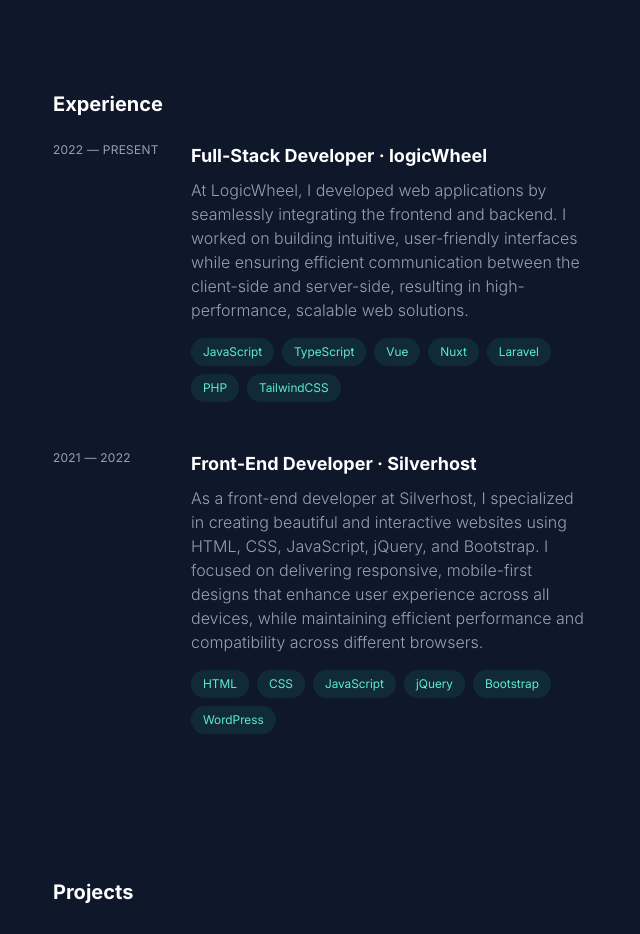
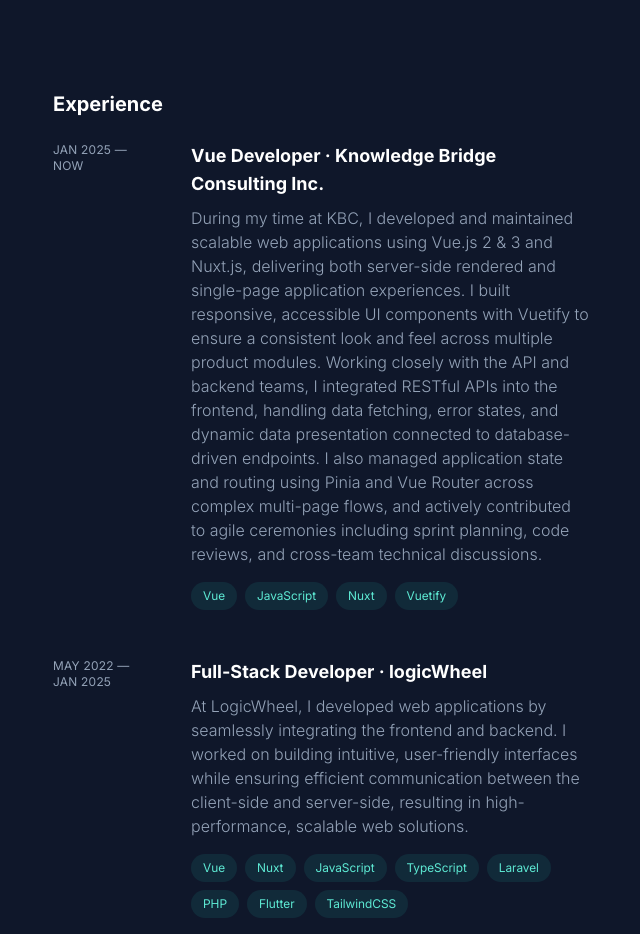
Before and after one commit to JabirWiz/protfolio, a Vue app: page / in a window 1280 px wide. Shown: the part 706-1640 px from the top of the page, without its empty margins (595-1235 px from the left). Built offline with nearby package versions, Linux system fonts and the light colour scheme.

Commit message:
new updates

```diff
--- a/src/views/HomeView.vue
+++ b/src/views/HomeView.vue
@@ -64,8 +64,8 @@
       <div class="lg:flex lg:gap-4 lg:justify-between min-h-screen">
         <div class="about flex flex-col gap-3 lg:sticky lg:w-1/2 lg:py-24 pt-10 sm:pt-16 lg:top-0 lg:max-h-screen lg:justify-between">
           <div class="flex flex-col gap-3">
-            <h1 class="text-4xl sm:text-5xl font-Inter-bold">Haseeb Kottakulam</h1>
-            <!-- <h3 class="text-xl font-Inter">Developer</h3> -->
+            <h1 class="text-4xl sm:text-5xl font-Inter-bold">Muhammed Jabir</h1>
+            <h3 class="text-xl font-Inter">Developer</h3>
             <p class="font-Inter text-slate-400">
               Building robust web solutions <br />
               with precision and flair.
@@ -108,8 +108,8 @@
           <section class="text-slate-400 mb-24 lg:mb-32">
             <p class="mb-4">I'm a passionate Full-Stack Web Developer with a background in creating dynamic and scalable web applications. With experience in front-end frameworks like <a href="https://vuejs.org/" target="_blank">Vue</a> and <a href="https://nuxt.com/" target="_blank">Nuxt</a>, and back-end technologies like <a href="https://laravel.com/" target="_blank">Laravel</a> and <a href="https://firebase.google.com/" target="_blank">Firebase</a> , I enjoy turning complex problems into efficient solutions. I thrive in collaborative environments and have a strong focus on delivering high-quality, user-centric products.</p>
             <p class="mb-4">
-              Throughout my career, I have had the opportunity to work on a variety of projects, from developing responsive e-commerce platforms to creating engaging and visually appealing websites. My experience with <a href="https://developer.mozilla.org/en-US/docs/Web/HTML" target="_blank">HTML</a>, <a href="https://developer.mozilla.org/en-US/docs/Web/CSS" target="_blank">CSS</a>, <a href="https://developer.mozilla.org/en-US/docs/Web/JavaScript" target="_blank">JavaScript</a>, <a href="https://www.typescriptlang.org/" target="_blank">TypeScript</a>, <a href="https://www.php.net/" target="_blank">PHP</a> and <a href="https://tailwindcss.com/" target="_blank">TailwindCSS</a>, enables me to deliver high-performance web solutions that prioritize both aesthetics and functionality. I believe in the importance of a mobile-first design approach, ensuring every project I work on performs
-              optimally across all devices.
+              Throughout my career, I have had the opportunity to work on a variety of projects, from developing responsive e-commerce platforms to creating engaging and visually appealing websites. My experience with <a href="https://developer.mozilla.org/en-US/docs/Web/HTML" target="_blank">HTML</a>, <a href="https://developer.mozilla.org/en-US/docs/Web/CSS" target="_blank">CSS</a>, <a href="https://developer.mozilla.org/en-US/docs/Web/JavaScript" target="_blank">JavaScript</a>, <a href="https://www.typescriptlang.org/" target="_blank">TypeScript</a>, <a href="https://www.php.net/" target="_blank">PHP</a> and <a href="https://tailwindcss.com/" target="_blank">TailwindCSS</a>, enables me to deliver high-performance web solutions that prioritize both aesthetics and functionality. I believe
+              in the importance of a mobile-first design approach, ensuring every project I work on performs optimally across all devices.
             </p>
             <p class="mb-4">Outside of development, I enjoy reading and gaming, activities that help fuel my creativity and problem-solving skills. I am constantly seeking new challenges and opportunities to grow, both personally and professionally, and I am excited to bring my expertise and enthusiasm for web development to forward-thinking projects.</p>
           </section>
@@ -118,20 +118,49 @@
           <section class="mb-24 lg:mb-32">
             <ol>
               <li class="mb-12">
+                <a href="https://kbcinc.cloud/" target="_blank" class="grid gap-4 sm:grid-cols-8 group relative">
+                  <div class="absolute -inset-x-4 -inset-y-4 -z-50 hidden rounded-md transition motion-reduce:transition-none lg:-inset-x-6 lg:block lg:group-hover:bg-slate-800/50 lg:group-hover:shadow-[inset_0_1px_0_0_rgba(148,163,184,0.1)] lg:group-hover:drop-shadow-lg"></div>
+                  <header class="tracking-wide sm:col-span-2 text-slate-400 text-xs">
+                    JAN 2025 — <br />
+                    NOW
+                  </header>
+                  <div class="sm:col-span-6">
+                    <h5 class="text-white font-Inter-bold text-lg group-hover:text-emerald-300 transition">Vue Developer · Knowledge Bridge Consulting Inc.</h5>
+                    <p class="font-Inter-light text-slate-400 mt-2">
+                      During my time at KBC, I developed and maintained scalable web applications using Vue.js 2 & 3 and Nuxt.js, delivering both server-side rendered and single-page application experiences. I built responsive, accessible UI components with Vuetify to ensure a consistent look and feel across multiple product modules. Working closely with the API and backend teams, I integrated RESTful APIs into the frontend, handling data fetching, error states, and dynamic data presentation connected to database-driven endpoints. I also managed application state and routing using Pinia and Vue Router across complex multi-page flows, and actively contributed to agile ceremonies including sprint planning, code reviews, and cross-team technical discussions.
+                    </p>
+                    <ul class="mt-4 text-sm flex flex-wrap gap-2">
+                      <li class="flex items-center rounded-full bg-teal-400/10 px-3 py-1 text-xs font-medium leading-5 text-teal-300">Vue</li>
+                      <li class="flex items-center rounded-full bg-teal-400/10 px-3 py-1 text-xs font-medium leading-5 text-teal-300">JavaScript</li>
+                      <!-- <li class="flex items-center rounded-full bg-teal-400/10 px-3 py-1 text-xs font-medium leading-5 text-teal-300">TypeScript</li> -->
+                      <li class="flex items-center rounded-full bg-teal-400/10 px-3 py-1 text-xs font-medium leading-5 text-teal-300">Nuxt</li>
+                      <li class="flex items-center rounded-full bg-teal-400/10 px-3 py-1 text-xs font-medium leading-5 text-teal-300">Vuetify</li>
+                      <!-- <li class="flex items-center rounded-full bg-teal-400/10 px-3 py-1 text-xs font-medium leading-5 text-teal-300">Laravel</li> -->
+                      <!-- <li class="flex items-center rounded-full bg-teal-400/10 px-3 py-1 text-xs font-medium leading-5 text-teal-300">PHP</li> -->
+                      <!-- <li class="flex items-center rounded-full bg-teal-400/10 px-3 py-1 text-xs font-medium leading-5 text-teal-300 ">Flutter</li> -->
+                    </ul>
+                  </div>
+                </a>
+              </li>
+
+              <li class="mb-12">
                 <a href="https://logicwheel.com/" target="_blank" class="grid gap-4 sm:grid-cols-8 group relative">
                   <div class="absolute -inset-x-4 -inset-y-4 -z-50 hidden rounded-md transition motion-reduce:transition-none lg:-inset-x-6 lg:block lg:group-hover:bg-slate-800/50 lg:group-hover:shadow-[inset_0_1px_0_0_rgba(148,163,184,0.1)] lg:group-hover:drop-shadow-lg"></div>
-                  <header class="tracking-wide sm:col-span-2 text-slate-400 text-xs">2022 — PRESENT</header>
+                  <header class="tracking-wide sm:col-span-2 text-slate-400 text-xs">
+                    MAY 2022 — <br />
+                    JAN 2025
+                  </header>
                   <div class="sm:col-span-6">
                     <h5 class="text-white font-Inter-bold text-lg group-hover:text-emerald-300 transition">Full-Stack Developer · logicWheel</h5>
                     <p class="font-Inter-light text-slate-400 mt-2">At LogicWheel, I developed web applications by seamlessly integrating the frontend and backend. I worked on building intuitive, user-friendly interfaces while ensuring efficient communication between the client-side and server-side, resulting in high-performance, scalable web solutions.</p>
                     <ul class="mt-4 text-sm flex flex-wrap gap-2">
+                      <li class="flex items-center rounded-full bg-teal-400/10 px-3 py-1 text-xs font-medium leading-5 text-teal-300">Vue</li>
+                      <li class="flex items-center rounded-full bg-teal-400/10 px-3 py-1 text-xs font-medium leading-5 text-teal-300">Nuxt</li>
                       <li class="flex items-center rounded-full bg-teal-400/10 px-3 py-1 text-xs font-medium leading-5 text-teal-300">JavaScript</li>
                       <li class="flex items-center rounded-full bg-teal-400/10 px-3 py-1 text-xs font-medium leading-5 text-teal-300">TypeScript</li>
-                      <li class="flex items-center rounded-full bg-teal-400/10 px-3 py-1 text-xs font-medium leading-5 text-teal-300">Vue</li>
-                      <li class="flex items-center rounded-full bg-teal-400/10 px-3 py-1 text-xs font-medium leading-5 text-teal-300">Nuxt</li>
                       <li class="flex items-center rounded-full bg-teal-400/10 px-3 py-1 text-xs font-medium leading-5 text-teal-300">Laravel</li>
                       <li class="flex items-center rounded-full bg-teal-400/10 px-3 py-1 text-xs font-medium leading-5 text-teal-300">PHP</li>
-                      <!-- <li class="flex items-center rounded-full bg-teal-400/10 px-3 py-1 text-xs font-medium leading-5 text-teal-300 ">Flutter</li> -->
+                      <li class="flex items-center rounded-full bg-teal-400/10 px-3 py-1 text-xs font-medium leading-5 text-teal-300">Flutter</li>
                       <li class="flex items-center rounded-full bg-teal-400/10 px-3 py-1 text-xs font-medium leading-5 text-teal-300">TailwindCSS</li>
                     </ul>
                   </div>
@@ -141,7 +170,10 @@
               <li class="mb-12">
                 <a href="https://www.silverhost.in/" target="_blank" class="grid gap-4 sm:grid-cols-8 group relative">
                   <div class="absolute -inset-x-4 -inset-y-4 -z-50 hidden rounded-md transition motion-reduce:transition-none lg:-inset-x-6 lg:block lg:group-hover:bg-slate-800/50 lg:group-hover:shadow-[inset_0_1px_0_0_rgba(148,163,184,0.1)] lg:group-hover:drop-shadow-lg"></div>
-                  <header class="tracking-wide sm:col-span-2 text-slate-400 text-xs">2021 — 2022</header>
+                  <header class="tracking-wide sm:col-span-2 text-slate-400 text-xs">
+                    OCT 2021 — <br />
+                    FEB 2022
+                  </header>
                   <div class="sm:col-span-6">
                     <h5 class="text-white font-Inter-bold text-lg group-hover:text-emerald-300 transition">Front-End Developer · Silverhost</h5>
                     <p class="font-Inter-light text-slate-400 mt-2">As a front-end developer at Silverhost, I specialized in creating beautiful and interactive websites using HTML, CSS, JavaScript, jQuery, and Bootstrap. I focused on delivering responsive, mobile-first designs that enhance user experience across all devices, while maintaining efficient performance and compatibility across different browsers.</p>
```
